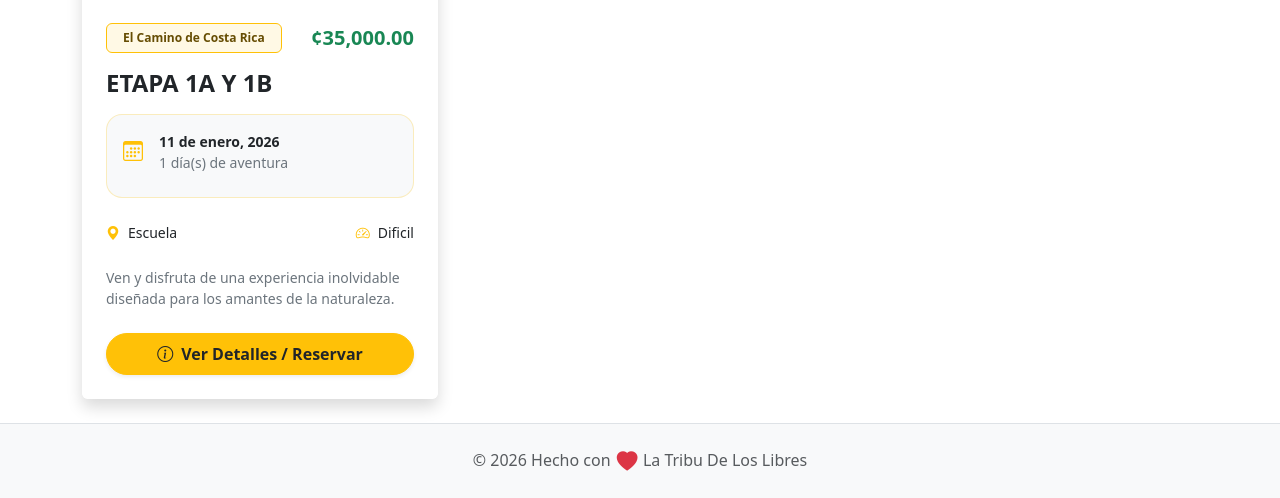
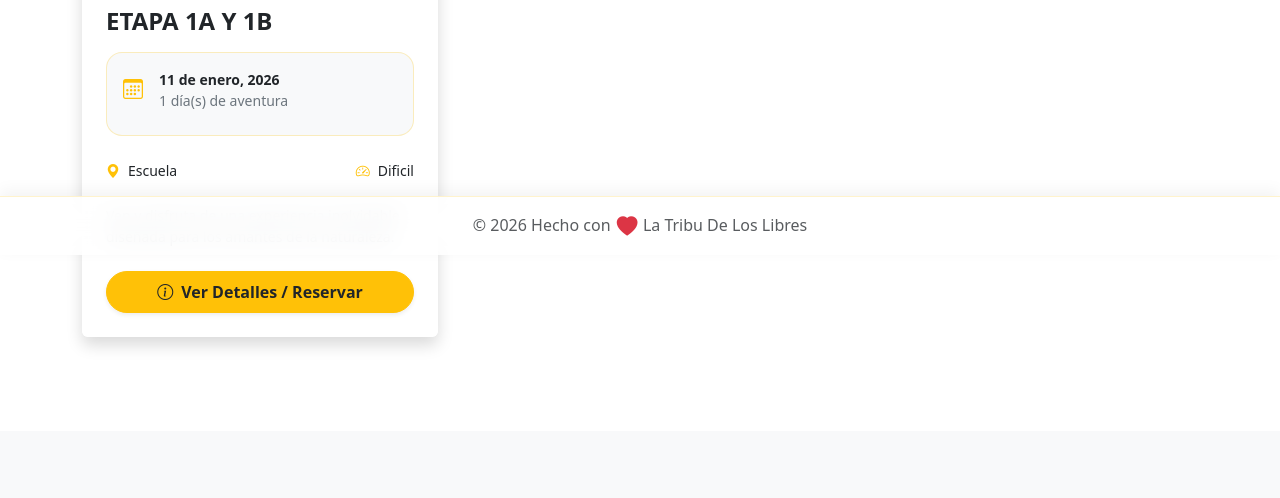
Before and after one commit to kerm1977/calendario, a Flask app: page / in a window 1280 px wide. Shown: the part 545-1043 px from the top of the page. After the commit the page ends 891 px from the top, so only its background shows below. Run offline with Flask 3, Linux system fonts and the light colour scheme.

Commit message:
Footer con efecto blur

```diff
--- a/templates/base.html
+++ b/templates/base.html
@@ -26,14 +26,37 @@
             vertical-align: middle;
         }
 
-        /* Estilo para el buscador de meses */
-        .month-search-group .form-select:focus {
-            border-color: #ffc107;
-            box-shadow: none;
+        /* Footer Fijo con Efecto Blur Brutal */
+        .footer-sticky-blur {
+            position: fixed;
+            bottom: 0;
+            width: 100%;
+            z-index: 1030;
+            /* Efecto de desenfoque de fondo */
+            backdrop-filter: blur(12px);
+            -webkit-backdrop-filter: blur(12px);
+            /* Fondo con opacidad al 0.8 (utilizando variables de Bootstrap para temas) */
+            background-color: rgba(var(--bs-body-bg-rgb), 0.8) !important;
+            border-top: 1px solid rgba(var(--bs-warning-rgb), 0.2);
+            box-shadow: 0 -5px 15px rgba(0, 0, 0, 0.05);
         }
-        .month-search-group .input-group-text {
-            min-width: 40px;
-            justify-content: center;
+
+        /* Espaciado del cuerpo para que el contenido no quede tapado por el footer */
+        body {
+            padding-bottom: 70px;
+            min-height: 100vh;
+            display: flex;
+            flex-direction: column;
+        }
+
+        main {
+            flex: 1;
+        }
+
+        /* Sombra tenue color Warning en modo oscuro para el footer también */
+        [data-bs-theme="dark"] .footer-sticky-blur {
+            box-shadow: 0 -4px 12px rgba(255, 193, 7, 0.05);
+            border-top: 1px solid rgba(255, 193, 7, 0.15);
         }
     </style>
 </head>
@@ -57,7 +80,6 @@
                     </li>
                     {% endif %}
                 </ul>
-
                 <div class="d-flex align-items-center gap-3">
                     <button class="btn btn-sm btn-outline-secondary" id="themeToggler">
                         <i class="bi bi-sun-fill" id="themeIcon"></i>
@@ -74,28 +96,6 @@
     </nav>
 
     <main class="container py-4">
-        <!-- Buscador por Mes y Contador (Fuera del Navbar) -->
-        <div class="row mb-4 justify-content-end">
-            <div class="col-auto">
-                <form action="{{ url_for('main.home') }}" method="GET" class="d-flex align-items-center month-search-group">
-                    <div class="input-group shadow-sm">
-                        <span class="input-group-text border-warning bg-body-tertiary text-warning">
-                            <i class="bi bi-funnel-fill"></i>
-                        </span>
-                        <select name="search_month" class="form-select border-warning bg-body-tertiary text-body" style="min-width: 180px;" onchange="this.form.submit()">
-                            <option value="">Todos los meses...</option>
-                            {% for m in ['Enero', 'Febrero', 'Marzo', 'Abril', 'Mayo', 'Junio', 'Julio', 'Agosto', 'Septiembre', 'Octubre', 'Noviembre', 'Diciembre'] %}
-                                <option value="{{ loop.index }}" {% if request.args.get('search_month')|int == loop.index %}selected{% endif %}>{{ m }}</option>
-                            {% endfor %}
-                        </select>
-                        <span class="input-group-text border-warning bg-warning text-dark fw-bold" title="Actividades este mes">
-                            {{ month_activity_count|default(0) }}
-                        </span>
-                    </div>
-                </form>
-            </div>
-        </div>
-
         {% with messages = get_flashed_messages(with_categories=true) %}
             {% if messages %}
                 {% for category, message in messages %}
@@ -110,7 +110,7 @@
         {% block content %}{% endblock %}
     </main>
 
-    <footer class="footer mt-auto py-4 bg-body-tertiary text-center border-top">
+    <footer class="footer-sticky-blur py-3 text-center">
         <div class="container">
             <span class="text-body-secondary fw-medium">
                 © 2026 Hecho con <i class="bi bi-heart-fill text-danger heart-beat mx-1"></i> La Tribu De Los Libres
```
